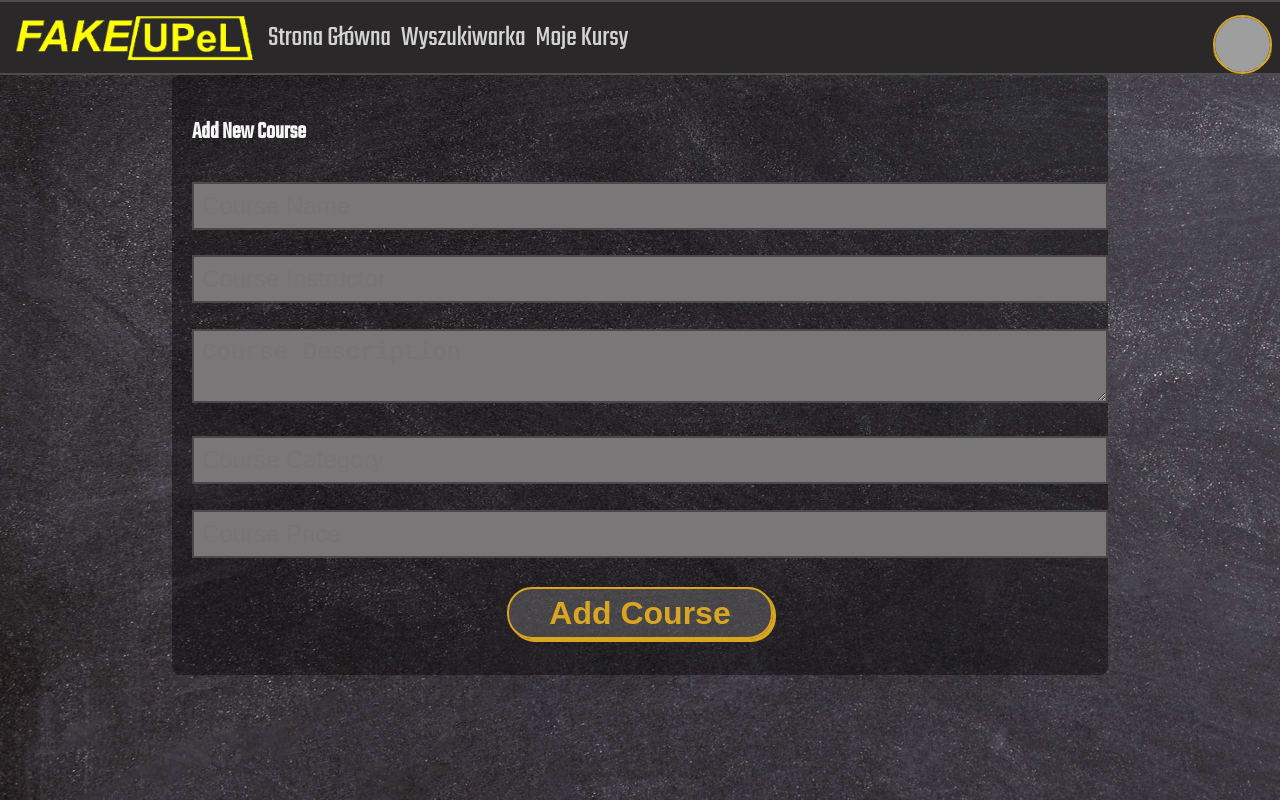
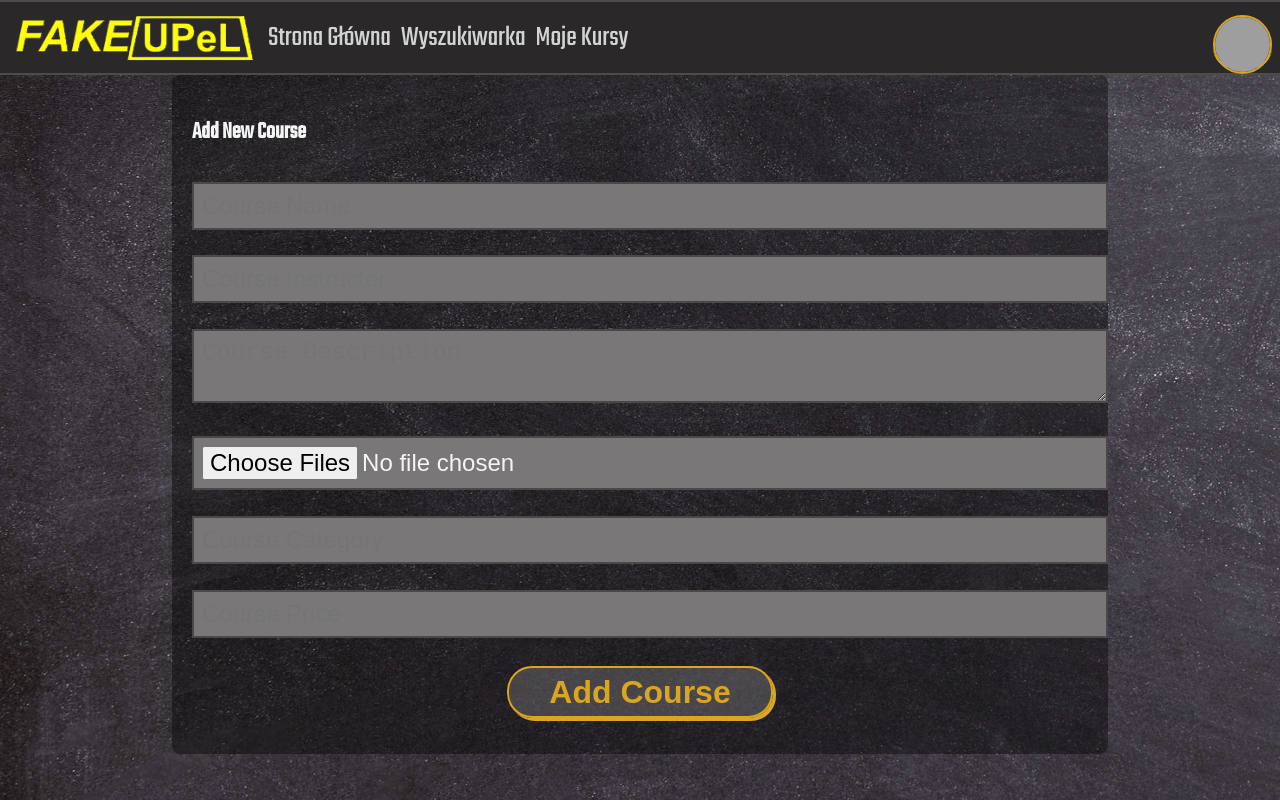
Before and after one commit to kkotkiewicz/wdai_upel, a React (Create React App) app in the folder front/: page /user in a window 1280 px wide. Built offline with nearby package versions, Linux system fonts and the light colour scheme; grey boxes are pictures that could not be loaded.

Commit message:
Debugging

```diff
--- a/front/src/components/AddNewCourse.js
+++ b/front/src/components/AddNewCourse.js
@@ -1,14 +1,14 @@
 // AddNewCourse.js
 import React, { useState } from 'react';
 import axios from 'axios';
-import '../styles/components/AddNewCourse.css'; // Import the CSS file for styling
+import '../styles/components/AddNewCourse.css';
 
 const AddNewCourse = () => {
     const [courseData, setCourseData] = useState({
         course_name: '',
         course_instructor: '',
         course_description: '',
-        // course_photos: [],
+        course_photos: [],
         course_category: '',
         course_price: ''
     });
@@ -71,12 +71,12 @@ const AddNewCourse = () => {
                     onChange={handleChange}
                     required
                 />
-                {/*<input*/}
-                {/*    type="file"*/}
-                {/*    name="course_photos"*/}
-                {/*    onChange={handleChange}*/}
-                {/*    multiple*/}
-                {/*/>*/}
+                <input
+                    type="file"
+                    name="course_photos"
+                    onChange={handleChange}
+                    multiple
+                />
                 <input
                     type="text"
                     name="course_category"
--- a/front/src/components/UserCourses.js
+++ b/front/src/components/UserCourses.js
@@ -2,7 +2,7 @@
 import React, { useState, useEffect } from 'react';
 import axios from 'axios';
 import { useParams } from 'react-router-dom';
-import '../styles/components/UserCourses.css'; // Assuming you have a CSS file for styling
+import '../styles/components/UserCourses.css';
 
 const UserCourses = () => {
     const [courses, setCourses] = useState([]);
@@ -14,7 +14,7 @@ const UserCourses = () => {
             setLoading(true);
             try {
                 const response = await axios.get(`http://your-backend.com/user/${id}`);
-                setCourses(response.data.courses); // Assuming the data has a 'courses' field
+                setCourses(response.data.courses);
                 setLoading(false);
             } catch (error) {
                 console.error('Error fetching data:', error);
@@ -25,7 +25,7 @@ const UserCourses = () => {
         fetchData();
     }, [id]);
 
-    if (loading) return <div className="loader">Loading...</div>; // You can replace this with a styled loader
+    if (loading) return <div className="loader">Loading...</div>;
 
     return (
         <div className="user-courses">
@@ -33,7 +33,7 @@ const UserCourses = () => {
             {courses.length > 0 ? (
                 <ul>
                     {courses.map(course => (
-                        <li key={course._id}>{course.course_name}</li> // Replace '_id' and 'course_name' with your actual field names
+                        <li key={course._id}>{course.course_name}</li>
                     ))}
                 </ul>
             ) : (
--- a/front/src/components/UserProfile.js
+++ b/front/src/components/UserProfile.js
@@ -1,8 +1,7 @@
-// UserProfile.js
 import React, { useState, useEffect } from 'react';
 import axios from 'axios';
 import { useParams } from 'react-router-dom';
-import '../styles/components/UserProfile.css'; // Załóżmy, że tutaj są Twoje style
+import '../styles/components/UserProfile.css';
 
 const UserProfile = () => {
     const [userData, setUserData] = useState(null);
@@ -25,7 +24,7 @@ const UserProfile = () => {
         fetchData();
     }, [id]);
 
-    if (loading) return <div className="loader">Ładowanie...</div>; // Tutaj możesz dodać animację ładowania
+    if (loading) return <div className="loader">Ładowanie...</div>;
 
     return (
         <div className="user-profile">
```
